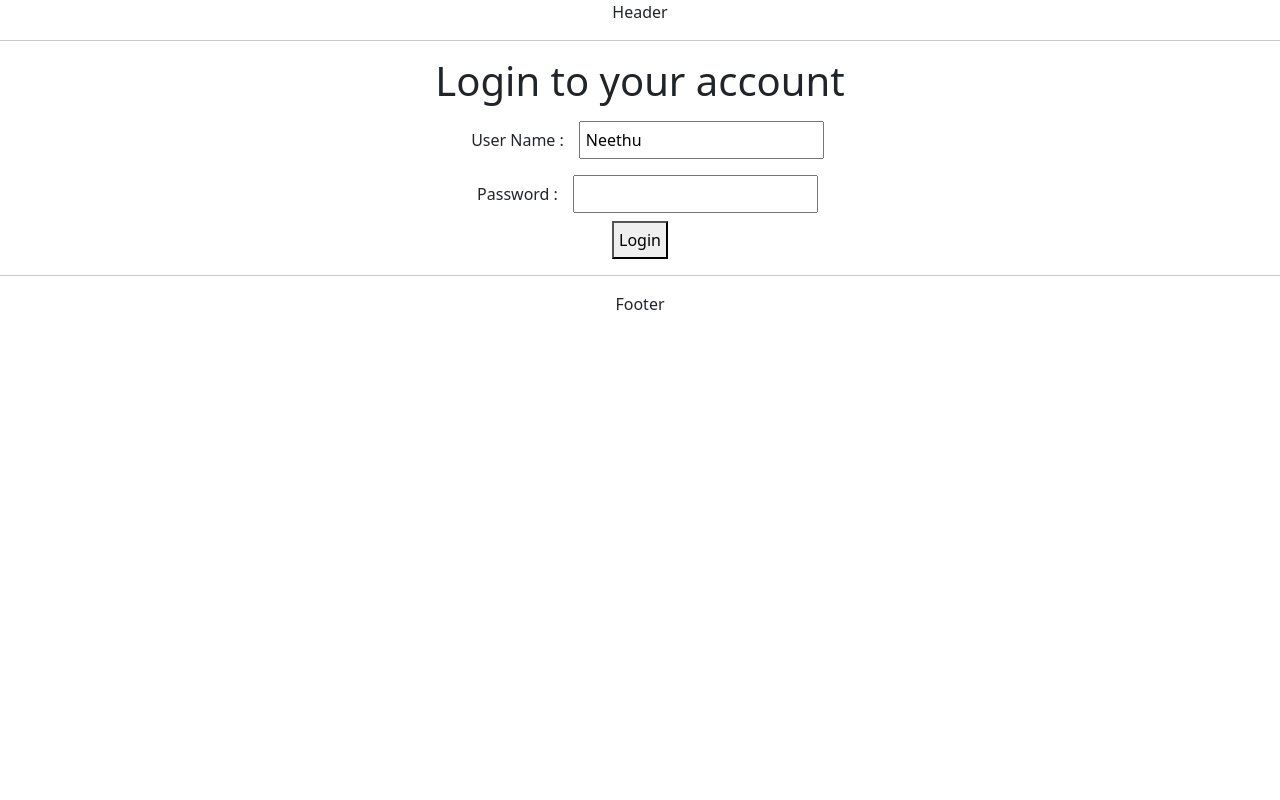
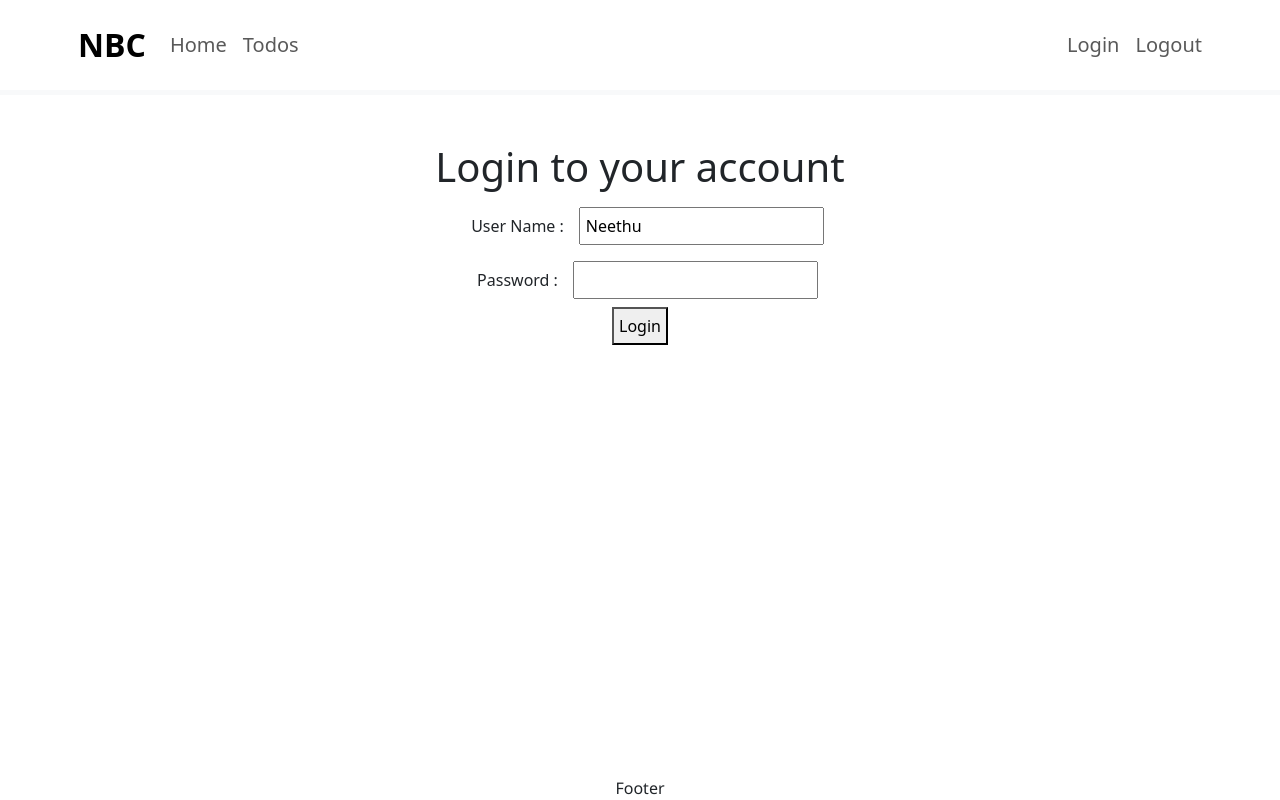
Before and after one commit to neethz/fullstack01, a React (Create React App) app: page / in a window 1280 px wide. Built offline with nearby package versions, Linux system fonts and the light colour scheme.

Commit message:
adding nav bar

```diff
--- a/src/Components/todo/TodoApp.css
+++ b/src/Components/todo/TodoApp.css
@@ -3,3 +3,19 @@
     margin: 10px;
 
 }
+
+table {
+    border: 3px solid black;
+}
+
+tr:nth-last-of-type(even){
+    background-color: lightblue;
+}
+
+footer {
+    bottom: 0;
+    position: absolute;
+    height: 40;
+    width: 100%;
+    font-family:'Segoe UI', Tahoma, Geneva, Verdana, sans-serif;
+}
--- a/src/Components/todo/TodoApp.jsx
+++ b/src/Components/todo/TodoApp.jsx
@@ -1,27 +1,28 @@
 import { useState } from 'react'
 import './TodoApp.css'
-import {BrowserRouter, Routes, Route, useNavigate, useParams, Link} from 'react-router-dom'
+import { BrowserRouter, Routes, Route, useNavigate, useParams, Link } from 'react-router-dom'
 
-export default function TodoApp(){
+export default function TodoApp() {
     return (
         <div className="TodoApp">
-            <Header/>
             <BrowserRouter>
+                <Header />
                 <Routes>
-                    <Route path='/' element={<Login/>}/>
-                    <Route path='/login' element={<Login/>}/>
-                    <Route path='/welcome/:username' element={<Welcome/>}/>
-                    <Route path='/todos' element={<Todos/>}/>
-                    <Route path='*' element={<Error/>}/>
+                    <Route path='/' element={<Login />} />
+                    <Route path='/login' element={<Login />} />
+                    <Route path='/welcome/:username' element={<Welcome />} />
+                    <Route path='/todos' element={<Todos />} />
+                    <Route path='/logout' element={<Logout/>}/>
+                    <Route path='*' element={<Error />} />
                 </Routes>
+                <Footer />
             </BrowserRouter>
-            <Footer/>
 
         </div>
     )
 }
 
-function Login(){
+function Login() {
 
     const [userName, setUserName] = useState("Neethu");
     const [password, setPassword] = useState("");
@@ -31,28 +32,28 @@
 
     const navigation = useNavigate();
 
-    function handleSubmit(){
-        if(userName==='Neethu' && password==='1'){
+    function handleSubmit() {
+        if (userName === 'Neethu' && password === '1') {
             setShowSuccess(true);
             setShowError(false);
             navigation(`/welcome/${userName}`)
 
-        }else{
+        } else {
             setShowSuccess(false);
             setShowError(true);
         }
     }
 
-    return(
+    return (
         <div className="container Login">
             <h1 name="title">Login to your account</h1>
             <div>
                 <label>User Name : </label>
-                <input type="text" name="username" value={userName} onChange={(event) => setUserName(event.target.value)}/>
+                <input type="text" name="username" value={userName} onChange={(event) => setUserName(event.target.value)} />
             </div>
             <div>
                 <label>Password : </label>
-                <input type="password" name="password" value={password} onChange={(event) => setPassword(event.target.value)}/>
+                <input type="password" name="password" value={password} onChange={(event) => setPassword(event.target.value)} />
             </div>
             <button type="button" name="loginBtn" onClick={handleSubmit}>Login</button>
             {showSuccess && <div className='AuthSuccess'>Authentication Successful</div>}
@@ -82,8 +83,8 @@
 
 // }
 
-function Welcome(){
-    const {username} = useParams()
+function Welcome() {
+    const { username } = useParams()
     return (
         <div className='Welcome'>
             <h1>Welcome {username}</h1>
@@ -95,8 +96,8 @@
     )
 }
 
-function Error(){
-    return(
+function Error() {
+    return (
         <div className='Error'>
             <h1>Sorry for the inconvenience caused. </h1>
             <div>Try logging into your account <a href='/login' value='here'>here</a></div>
@@ -104,12 +105,12 @@
     )
 }
 
-function Todos(){
+function Todos() {
     const today = new Date()
-    const targetDate = new Date(today.getFullYear()+1, today.getMonth(), today.getDay())
-    const todos= [  {id:1, description:'Learn AWS', done:false, targetDate: targetDate},
-                    {id:2, description:'Learn GCP', done:false, targetDate: targetDate},
-                    {id:3, description:'Learn BE', done:false, targetDate: targetDate}]
+    const targetDate = new Date(today.getFullYear() + 1, today.getMonth(), today.getDay())
+    const todos = [{ id: 1, description: 'Learn AWS', done: false, targetDate: targetDate },
+    { id: 2, description: 'Learn GCP', done: false, targetDate: targetDate },
+    { id: 3, description: 'Learn BE', done: false, targetDate: targetDate }]
     return (
         <div className='container Todos'>
             <h1>Your todos are listed below!</h1>
@@ -140,18 +141,43 @@
     )
 }
 
-function Header(){
-    return(
-        <div className='Header'> Header
-        <hr></hr>
+function Header() {
+    return (
+        <header className="border-bottom border-light border-5 mb-5 p-2">
+        <div className="container">
+            <div className="row">
+                <nav className="navbar navbar-expand-lg">
+                    <a className="navbar-brand ms-2 fs-2 fw-bold text-black" href="https://www.google.com">NBC</a>
+                    <div className="collapse navbar-collapse">
+                        <ul className="navbar-nav">
+                            <li className="nav-item fs-5"><Link className="nav-link" to="/welcome/Hero">Home</Link></li>
+                            <li className="nav-item fs-5"><Link className="nav-link" to="/todos">Todos</Link></li>
+                        </ul>
+                    </div>
+                    <ul className="navbar-nav">
+                        <li className="nav-item fs-5"><Link className="nav-link" to="/login">Login</Link></li>
+                        <li className="nav-item fs-5"><Link className="nav-link" to="/logout">Logout</Link></li>
+                    </ul>
+                </nav>
+            </div>
+        </div>
+    </header>
+    )
+}
+
+function Footer() {
+    return (
+        <footer className='footer'>
+            <div className='container'>Footer</div>
+        </footer>
+    )
+}
+
+function Logout() {
+    return (
+        <div className='Logout'>
+            <h2>Thank you! See you soon, again!</h2>
+
         </div>
     )
 }
-
-function Footer(){
-    return(
-        <div className='Footer'>
-            <hr></hr>
-            Footer</div>
-    )
-}
```
Lines whose indentation alone changed are shown as unchanged.
